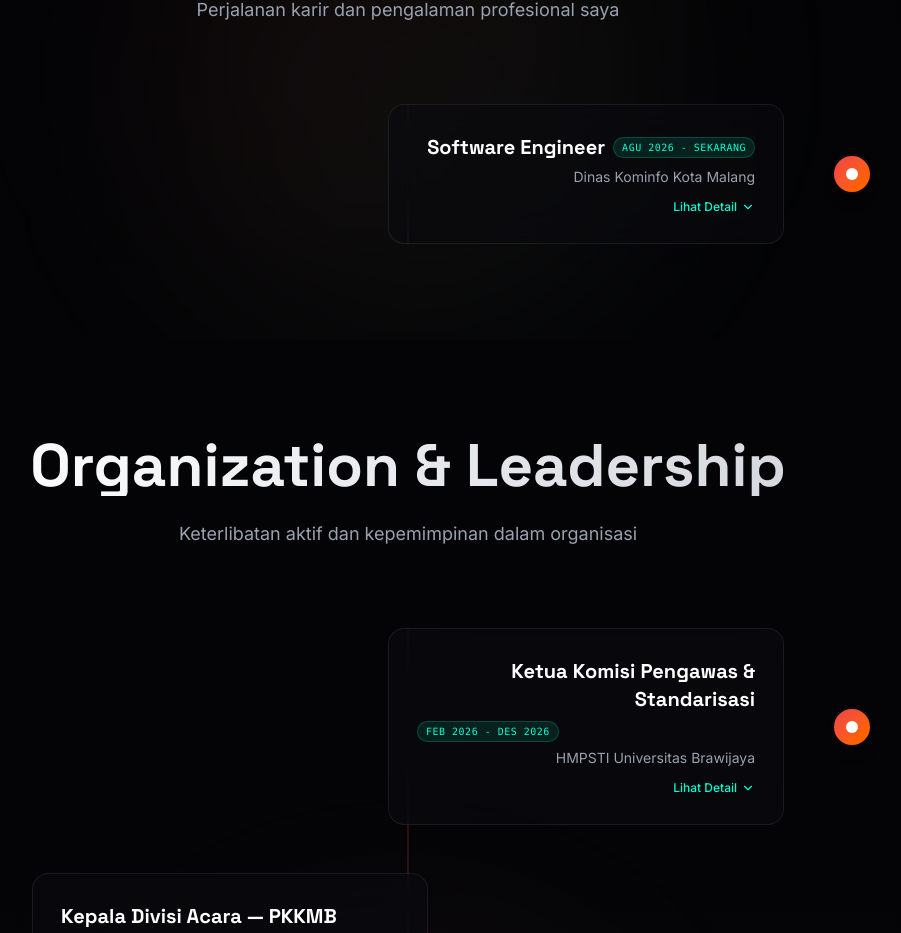
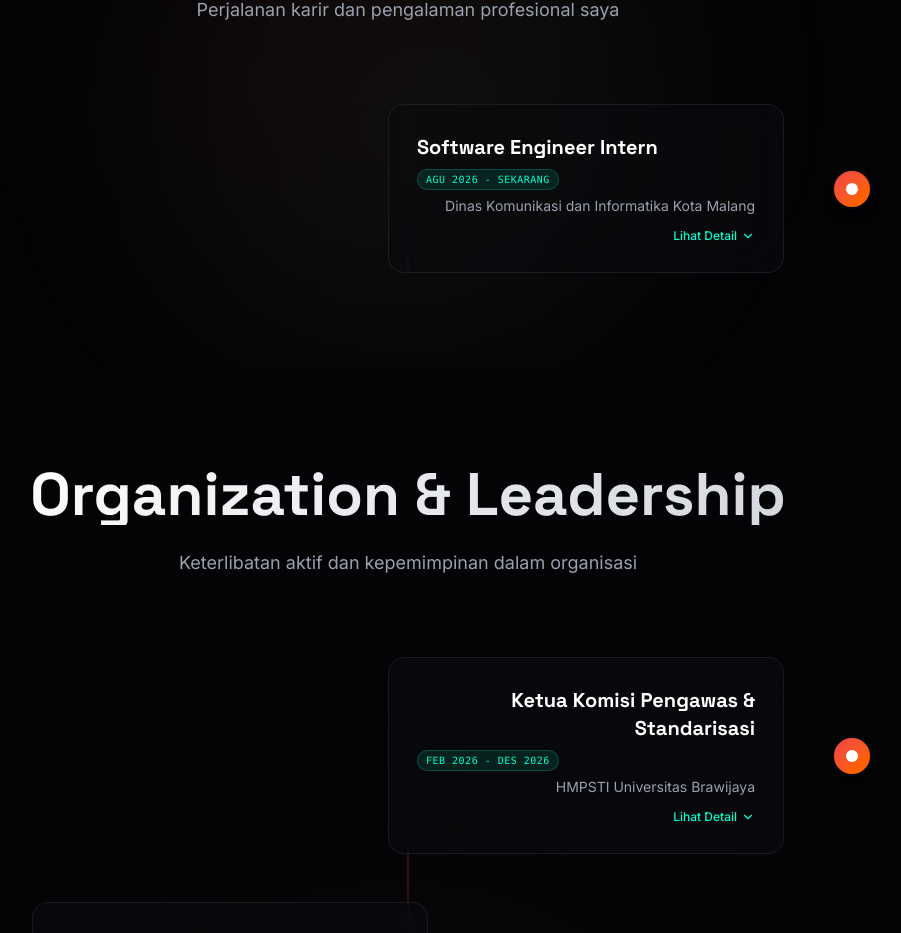
Before and after one commit to ghabriel-sagala/ghabriel-portofolio, a Next.js app: page / in a window 1280 px wide. Shown: the part 3439-4372 px from the top of the page, without its empty margins (232-1133 px from the left). Built offline with nearby package versions, Linux system fonts and the light colour scheme.

Commit message:
work experience change

```diff
--- a/app/page.tsx
+++ b/app/page.tsx
@@ -11,11 +11,11 @@ import ProjectShowcase from "@/components/ProjectShowcase";
 const pengalamanData = [
   {
     id: "exp1",
-    title: "Software Engineer",
-    subtitle: "Dinas Kominfo Kota Malang",
+    title: "Software Engineer Intern",
+    subtitle: "Dinas Komunikasi dan Informatika Kota Malang",
     period: "Agu 2026 - Sekarang",
     fullDesc:
-      "Merancang dan mengembangkan aplikasi web dari awal, menerjemahkan kebutuhan menjadi struktur sistem yang dapat diskalakan dan mudah dipelihara. Merancang skema basis data tingkat lanjut, serta merekayasa fitur web yang responsif dengan mengintegrasikan fungsi front-end dan back-end menggunakan metodologi Software Engineering terstruktur.",
+      "Mengembangkan platform web 'Malang Mbois' dengan merekreasi aplikasi berbasis seluler menjadi versi web yang lebih terintegrasi dan responsif. Membangun fitur peta interaktif berbasis LeafletJS untuk mengagregasi dan memantau seluruh tayangan CCTV publik di Kota Malang secara real-time dalam satu portal web terpusat.",
   },
 ];
 
```
